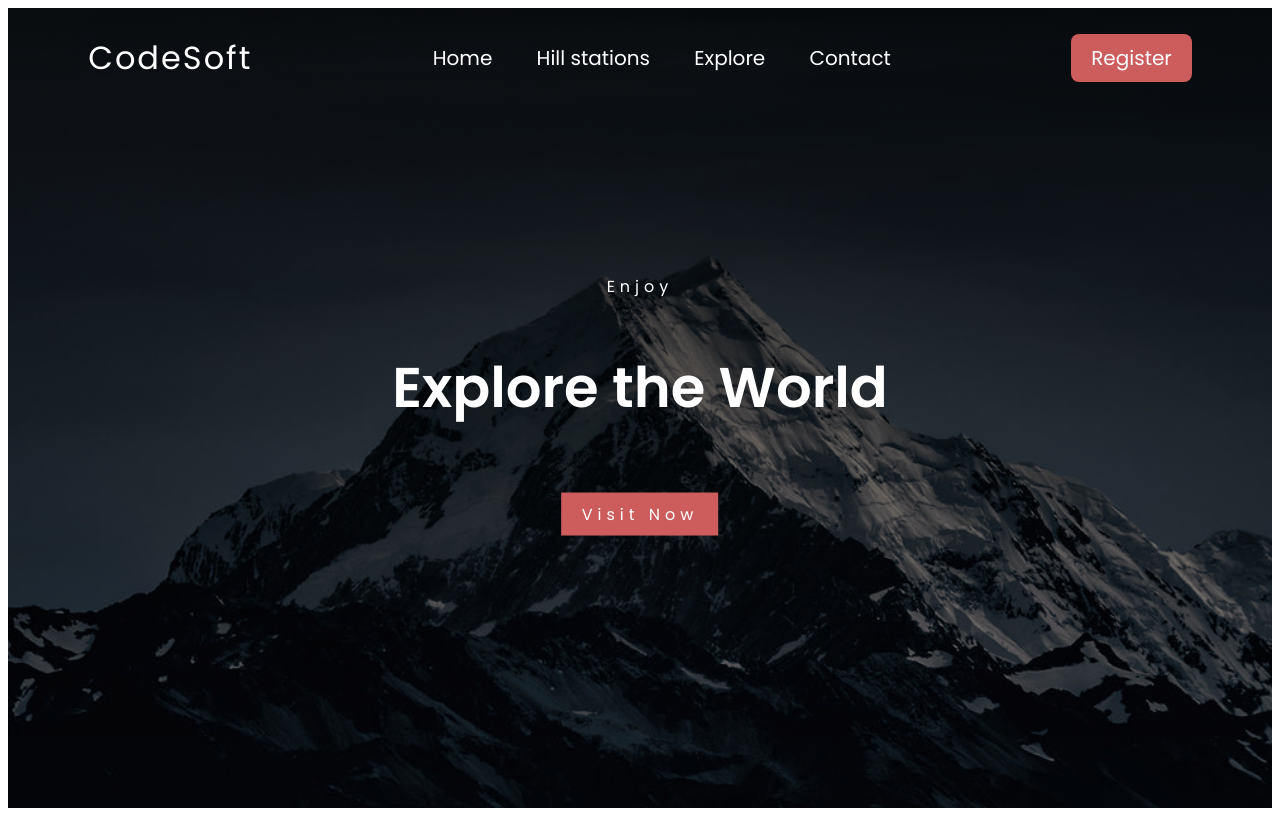
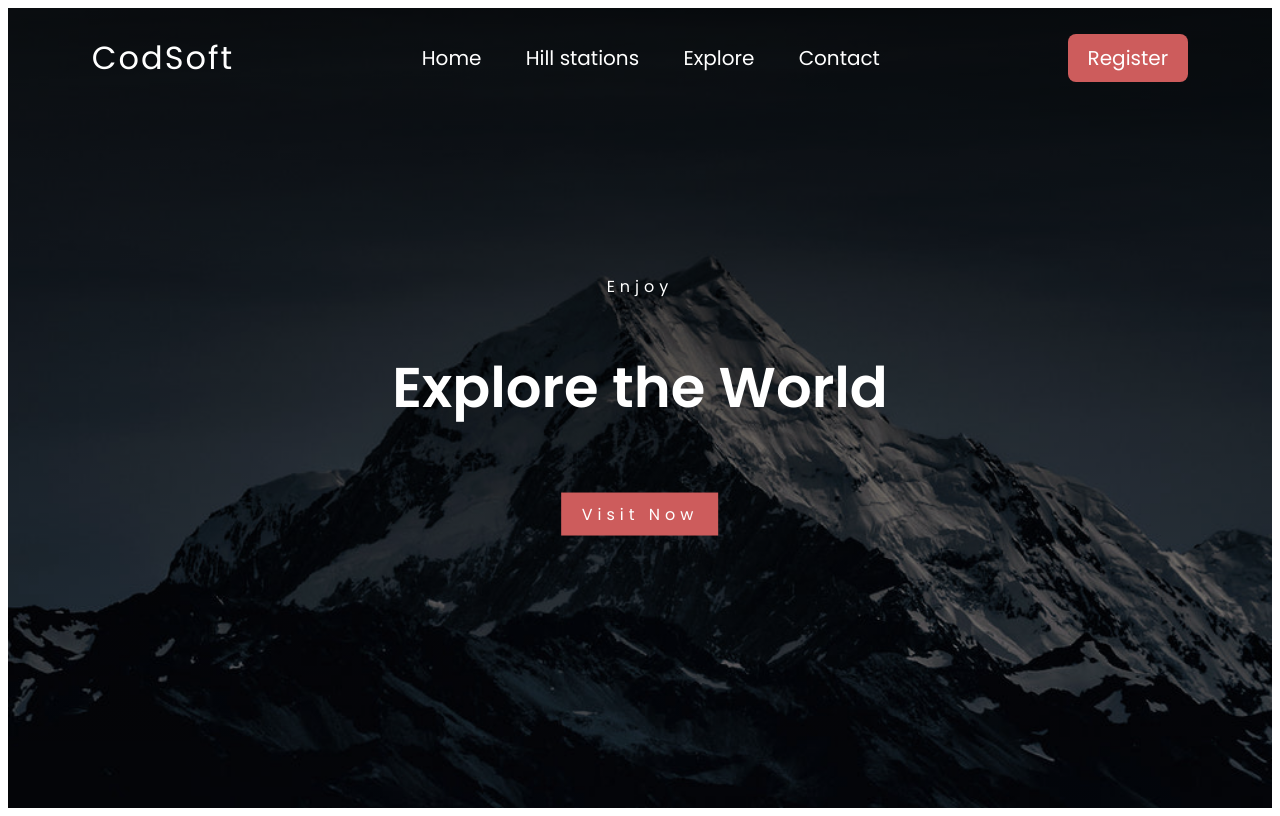
Before and after one commit to GiriSarella/CODSOFT, a plain HTML site: page index.html in a window 1280 px wide. Drawn offline with Linux system fonts and the light colour scheme.

Commit message:
index.html

```diff
--- a/index.html
+++ b/index.html
@@ -12,7 +12,7 @@
 
 <nav>
 <div class="logo">
-CodeSoft
+CodSoft
 </div>
 <div class="menu">
     <a href="#">Home</a>
```
